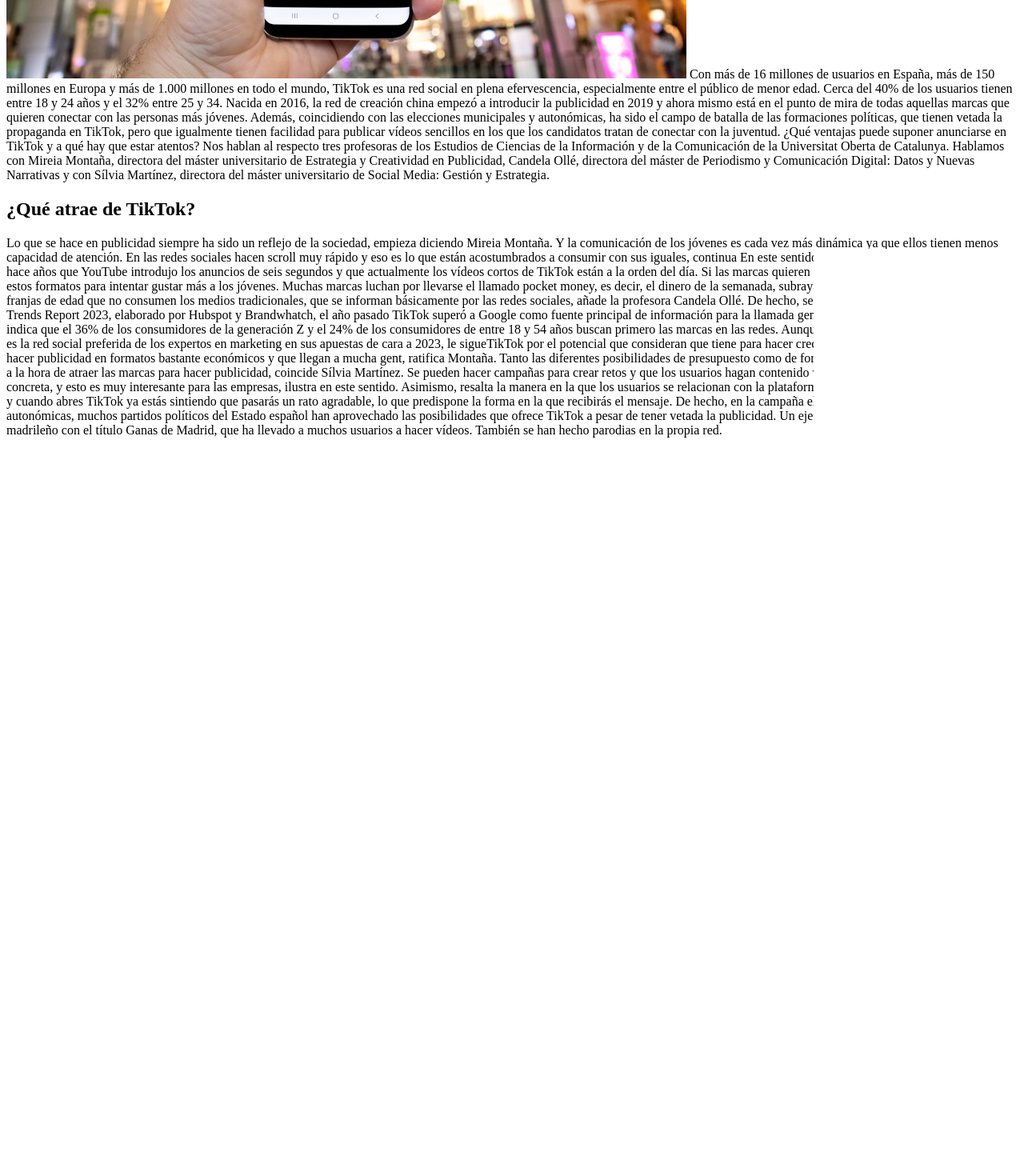
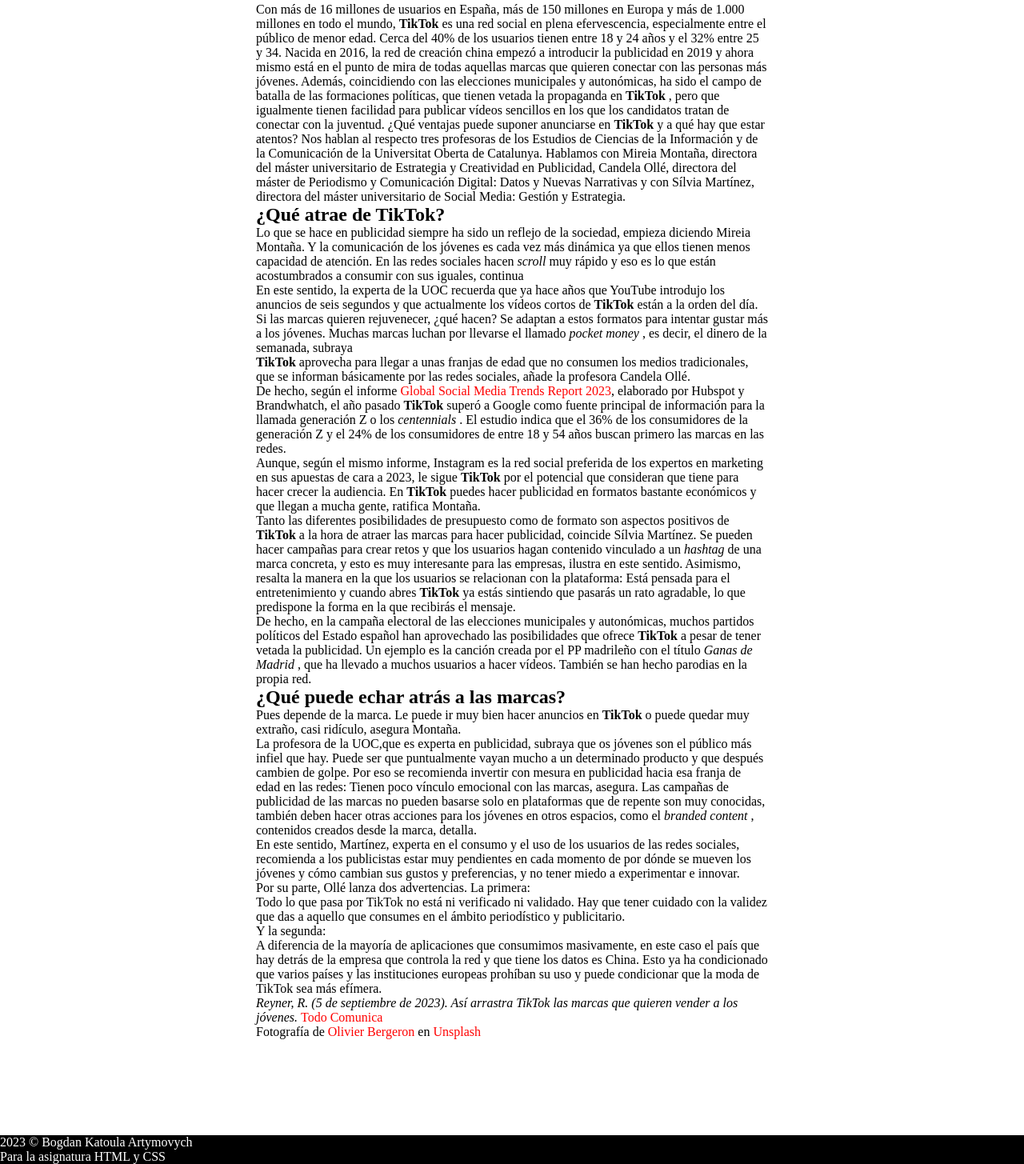
Before and after one commit to bogdankatoula/SocialNetworks, a plain HTML site: page index.html in a window 1280 px wide. Shown: the part 706-2161 px from the top of the page at 80% size. Before the commit the page ends 1549 px from the top, so only its background shows below. Drawn offline with Linux system fonts and the light colour scheme.

Commit message:
parrafos negritas y cursivas enlaces index

```diff
--- a/css/estilos.css
+++ b/css/estilos.css
@@ -1,9 +1,11 @@
 *{
     list-style: none;
+    margin: 0;
+    padding: 0;
   }
   a:link, a:visited {
     text-decoration: none;
-    color: black;
+    color: red;
   }
   header{
     display: flex;
@@ -12,6 +14,11 @@
   }
   main{
     display: flex;
+    flex-direction: column;
 
-    flex-direction: column;
+    margin: 0 25% 15vh 25%;
   }
+  footer{
+    color: white;
+    background-color: black;
+  }
--- a/index.html
+++ b/index.html
@@ -22,106 +22,163 @@
         <h1>Así arrastra TikTok las marcas que quieren vender a los jóvenes</h1>
         <h6>POR ROSER REYNER / 05-09-2023</h6>
         <img src="./img/hero-image.jpg" alt="TikTok" />
+        <article>
           Con más de 16 millones de usuarios en España, más de 150 millones en
-        Europa y más de 1.000 millones en todo el mundo, TikTok es una red
-        social en plena efervescencia, especialmente entre el público de menor
-        edad. Cerca del 40% de los usuarios tienen entre 18 y 24 años y el 32%
-        entre 25 y 34. Nacida en 2016, la red de creación china empezó a
-        introducir la publicidad en 2019 y ahora mismo está en el punto de mira
-        de todas aquellas marcas que quieren conectar con las personas más
-        jóvenes. Además, coincidiendo con las elecciones municipales y
-        autonómicas, ha sido el campo de batalla de las formaciones políticas,
-        que tienen vetada la propaganda en TikTok, pero que igualmente tienen
+          Europa y más de 1.000 millones en todo el mundo,
+          <strong> TikTok </strong> es una red social en plena efervescencia,
+          especialmente entre el público de menor edad. Cerca del 40% de los
+          usuarios tienen entre 18 y 24 años y el 32% entre 25 y 34. Nacida en
+          2016, la red de creación china empezó a introducir la publicidad en
+          2019 y ahora mismo está en el punto de mira de todas aquellas marcas
+          que quieren conectar con las personas más jóvenes. Además,
+          coincidiendo con las elecciones municipales y autonómicas, ha sido el
+          campo de batalla de las formaciones políticas, que tienen vetada la
+          propaganda en <strong> TikTok </strong>, pero que igualmente tienen
           facilidad para publicar vídeos sencillos en los que los candidatos
           tratan de conectar con la juventud. ¿Qué ventajas puede suponer
-        anunciarse en TikTok y a qué hay que estar atentos? Nos hablan al
-        respecto tres profesoras de los Estudios de Ciencias de la Información y
-        de la Comunicación de la Universitat Oberta de Catalunya. Hablamos con
-        Mireia Montaña, directora del máster universitario de Estrategia y
-        Creatividad en Publicidad, Candela Ollé, directora del máster de
-        Periodismo y Comunicación Digital: Datos y Nuevas Narrativas y con
-        Sílvia Martínez, directora del máster universitario de Social Media:
-        Gestión y Estrategia.
+          anunciarse en <strong> TikTok </strong> y a qué hay que estar atentos?
+          Nos hablan al respecto tres profesoras de los Estudios de Ciencias de
+          la Información y de la Comunicación de la Universitat Oberta de
+          Catalunya. Hablamos con Mireia Montaña, directora del máster
+          universitario de Estrategia y Creatividad en Publicidad, Candela Ollé,
+          directora del máster de Periodismo y Comunicación Digital: Datos y
+          Nuevas Narrativas y con Sílvia Martínez, directora del máster
+          universitario de Social Media: Gestión y Estrategia.
+        </article>
       </section>
       <section>
         <h2>¿Qué atrae de TikTok?</h2>
         <article>
+          <p>
             Lo que se hace en publicidad siempre ha sido un reflejo de la
             sociedad, empieza diciendo Mireia Montaña. Y la comunicación de los
             jóvenes es cada vez más dinámica ya que ellos tienen menos capacidad
-          de atención. En las redes sociales hacen scroll muy rápido y eso es lo
-          que están acostumbrados a consumir con sus iguales, continua En este
-          sentido, la experta de la UOC recuerda que ya hace años que YouTube
-          introdujo los anuncios de seis segundos y que actualmente los vídeos
-          cortos de TikTok están a la orden del día. Si las marcas quieren
-          rejuvenecer, ¿qué hacen? Se adaptan a estos formatos para intentar
-          gustar más a los jóvenes. Muchas marcas luchan por llevarse el llamado
-          pocket money, es decir, el dinero de la semanada, subraya TikTok
-          aprovecha para llegar a unas franjas de edad que no consumen los
-          medios tradicionales, que se informan básicamente por las redes
-          sociales, añade la profesora Candela Ollé. De hecho, según el informe
-          Global Social Media Trends Report 2023, elaborado por Hubspot y
-          Brandwhatch, el año pasado TikTok superó a Google como fuente
-          principal de información para la llamada generación Z o los
-          centennials. El estudio indica que el 36% de los consumidores de la
-          generación Z y el 24% de los consumidores de entre 18 y 54 años buscan
-          primero las marcas en las redes. Aunque, según el mismo informe,
-          Instagram es la red social preferida de los expertos en marketing en
-          sus apuestas de cara a 2023, le sigueTikTok por el potencial que
-          consideran que tiene para hacer crecer la audiencia. En TikTok puedes
-          hacer publicidad en formatos bastante económicos y que llegan a mucha
-          gent, ratifica Montaña. Tanto las diferentes posibilidades de
-          presupuesto como de formato son aspectos positivos de TikTok a la hora
-          de atraer las marcas para hacer publicidad, coincide Sílvia Martínez.
+            de atención. En las redes sociales hacen <em> scroll </em> muy
+            rápido y eso es lo que están acostumbrados a consumir con sus
+            iguales, continua
+          </p>
+          <p>
+            En este sentido, la experta de la UOC recuerda que ya hace años que
+            YouTube introdujo los anuncios de seis segundos y que actualmente
+            los vídeos cortos de <strong> TikTok </strong> están a la orden del
+            día. Si las marcas quieren rejuvenecer, ¿qué hacen? Se adaptan a
+            estos formatos para intentar gustar más a los jóvenes. Muchas marcas
+            luchan por llevarse el llamado <em> pocket money </em>, es decir, el
+            dinero de la semanada, subraya
+          </p>
+          <p>
+            <strong> TikTok </strong> aprovecha para llegar a unas franjas de
+            edad que no consumen los medios tradicionales, que se informan
+            básicamente por las redes sociales, añade la profesora Candela Ollé.
+          </p>
+          <p>
+            De hecho, según el informe
+            <a
+              href="https://offers.hubspot.com/social-media-trends-report?hubs_post-cta=anchor&hubs_post=blog.hubspot.com%2Fmarketing%2Fhubspot-blog-social-media-marketing-report&hubs_signup-url=blog.hubspot.com%2Fmarketing%2Fhubspot-blog-social-media-marketing-report&hubs_signup-cta=cta_button&hsCtaTracking=3dc1dfd9-2cb4-4498-8c57-19dbb5671820%7C1758cda9-adcb-40f3-a7c5-4480017a2815"
+              >Global Social Media Trends Report 2023</a
+            >, elaborado por Hubspot y Brandwhatch, el año pasado
+            <strong> TikTok </strong> superó a Google como fuente principal de
+            información para la llamada generación Z o los
+            <em> centennials </em>. El estudio indica que el 36% de los
+            consumidores de la generación Z y el 24% de los consumidores de
+            entre 18 y 54 años buscan primero las marcas en las redes.
+          </p>
+          <p>
+            Aunque, según el mismo informe, Instagram es la red social preferida
+            de los expertos en marketing en sus apuestas de cara a 2023, le
+            sigue <strong> TikTok </strong> por el potencial que consideran que
+            tiene para hacer crecer la audiencia. En
+            <strong> TikTok </strong> puedes hacer publicidad en formatos
+            bastante económicos y que llegan a mucha gente, ratifica Montaña.
+          </p>
+          <p>
+            Tanto las diferentes posibilidades de presupuesto como de formato
+            son aspectos positivos de <strong> TikTok </strong> a la hora de
+            atraer las marcas para hacer publicidad, coincide Sílvia Martínez.
             Se pueden hacer campañas para crear retos y que los usuarios hagan
-          contenido vinculado a un hashtag de una marca concreta, y esto es muy
-          interesante para las empresas, ilustra en este sentido. Asimismo,
-          resalta la manera en la que los usuarios se relacionan con la
-          plataforma: Está pensada para el entretenimiento y cuando abres TikTok
-          ya estás sintiendo que pasarás un rato agradable, lo que predispone la
-          forma en la que recibirás el mensaje. De hecho, en la campaña
-          electoral de las elecciones municipales y autonómicas, muchos partidos
-          políticos del Estado español han aprovechado las posibilidades que
-          ofrece TikTok a pesar de tener vetada la publicidad. Un ejemplo es la
-          canción creada por el PP madrileño con el título Ganas de Madrid, que
-          ha llevado a muchos usuarios a hacer vídeos. También se han hecho
+            contenido vinculado a un <em> hashtag </em> de una marca concreta, y
+            esto es muy interesante para las empresas, ilustra en este sentido.
+            Asimismo, resalta la manera en la que los usuarios se relacionan con
+            la plataforma: Está pensada para el entretenimiento y cuando abres
+            <strong> TikTok </strong> ya estás sintiendo que pasarás un rato
+            agradable, lo que predispone la forma en la que recibirás el
+            mensaje.
+          </p>
+          <p>
+            De hecho, en la campaña electoral de las elecciones municipales y
+            autonómicas, muchos partidos políticos del Estado español han
+            aprovechado las posibilidades que ofrece <strong> TikTok </strong> a
+            pesar de tener vetada la publicidad. Un ejemplo es la canción creada
+            por el PP madrileño con el título <em> Ganas de Madrid </em>, que ha
+            llevado a muchos usuarios a hacer vídeos. También se han hecho
             parodias en la propia red.
+          </p>
         </article>
       </section>
       <section>
         <h2>¿Qué puede echar atrás a las marcas?</h2>
         <article>
+          <p>
             Pues depende de la marca. Le puede ir muy bien hacer anuncios en
-          TikTok o puede quedar muy extraño, casi ridículo, asegura Montaña. La
-          profesora de la UOC,que es experta en publicidad, subraya que os
-          jóvenes son el público más infiel que hay. Puede ser que puntualmente
-          vayan mucho a un determinado producto y que después cambien de golpe.
-          Por eso se recomienda invertir con mesura en publicidad hacia esa
-          franja de edad en las redes: Tienen poco vínculo emocional con las
-          marcas, asegura. Las campañas de publicidad de las marcas no pueden
-          basarse solo en plataformas que de repente son muy conocidas, también
-          deben hacer otras acciones para los jóvenes en otros espacios, como el
-          branded content, contenidos creados desde la marca, detalla. En este
-          sentido, Martínez, experta en el consumo y el uso de los usuarios de
-          las redes sociales, recomienda a los publicistas estar muy pendientes
-          en cada momento de por dónde se mueven los jóvenes y cómo cambian sus
-          gustos y preferencias, y no tener miedo a experimentar e innovar. Por
-          su parte, Ollé lanza dos advertencias. La primera: Todo lo que pasa
-          por TikTok no está ni verificado ni validado. Hay que tener cuidado
-          con la validez que das a aquello que consumes en el ámbito
-          periodístico y publicitario. Y la segunda: A diferencia de la mayoría
-          de aplicaciones que consumimos masivamente, en este caso el país que
-          hay detrás de la empresa que controla la red y que tiene los datos es
-          China. Esto ya ha condicionado que varios países y las instituciones
-          europeas prohíban su uso y puede condicionar que la moda de TikTok sea
-          más efímera.
+            <strong> TikTok </strong> o puede quedar muy extraño, casi ridículo,
+            asegura Montaña.
+          </p>
+          <p>
+            La profesora de la UOC,que es experta en publicidad, subraya que os
+            jóvenes son el público más infiel que hay. Puede ser que
+            puntualmente vayan mucho a un determinado producto y que después
+            cambien de golpe. Por eso se recomienda invertir con mesura en
+            publicidad hacia esa franja de edad en las redes: Tienen poco
+            vínculo emocional con las marcas, asegura. Las campañas de
+            publicidad de las marcas no pueden basarse solo en plataformas que
+            de repente son muy conocidas, también deben hacer otras acciones
+            para los jóvenes en otros espacios, como el
+            <em> branded content </em>, contenidos creados desde la marca,
+            detalla.
+          </p>
+          <p>
+            En este sentido, Martínez, experta en el consumo y el uso de los
+            usuarios de las redes sociales, recomienda a los publicistas estar
+            muy pendientes en cada momento de por dónde se mueven los jóvenes y
+            cómo cambian sus gustos y preferencias, y no tener miedo a
+            experimentar e innovar.
+          </p>
+          <p>Por su parte, Ollé lanza dos advertencias. La primera:</p>
+          <p>
+            Todo lo que pasa por TikTok no está ni verificado ni validado. Hay
+            que tener cuidado con la validez que das a aquello que consumes en
+            el ámbito periodístico y publicitario.
+          </p>
+          <p>Y la segunda:</p>
+          <p>
+            A diferencia de la mayoría de aplicaciones que consumimos
+            masivamente, en este caso el país que hay detrás de la empresa que
+            controla la red y que tiene los datos es China. Esto ya ha
+            condicionado que varios países y las instituciones europeas prohíban
+            su uso y puede condicionar que la moda de TikTok sea más efímera.
+          </p>
         </article>
       </section>
+      <p>
+        <em>
+          Reyner, R. (5 de septiembre de 2023). Así arrastra TikTok las marcas
+          que quieren vender a los jóvenes.
+        </em>
+        <a href="https://blogs.uoc.edu/comunicacio/es">Todo Comunica</a>
+      </p>
+      <p>
+        Fotografía de
+        <a
+          href="https://unsplash.com/es/@obergeron?utm_source=unsplash&utm_medium=referral&utm_content=creditCopyText"
+          >Olivier Bergeron</a
+        >
+        en <a href="https://unsplash.com">Unsplash</a>
+      </p>
     </main>
     <footer>
       <ul>
-        <li>2023 © Nombre y apellidos del estudiante</li>
-        <li>Para la asignatura HTML i¡y CSS</li>
+        <li>2023 © Bogdan Katoula Artymovych</li>
+        <li>Para la asignatura HTML y CSS</li>
       </ul>
     </footer>
   </body>
```
Lines whose indentation alone changed are shown as unchanged.
